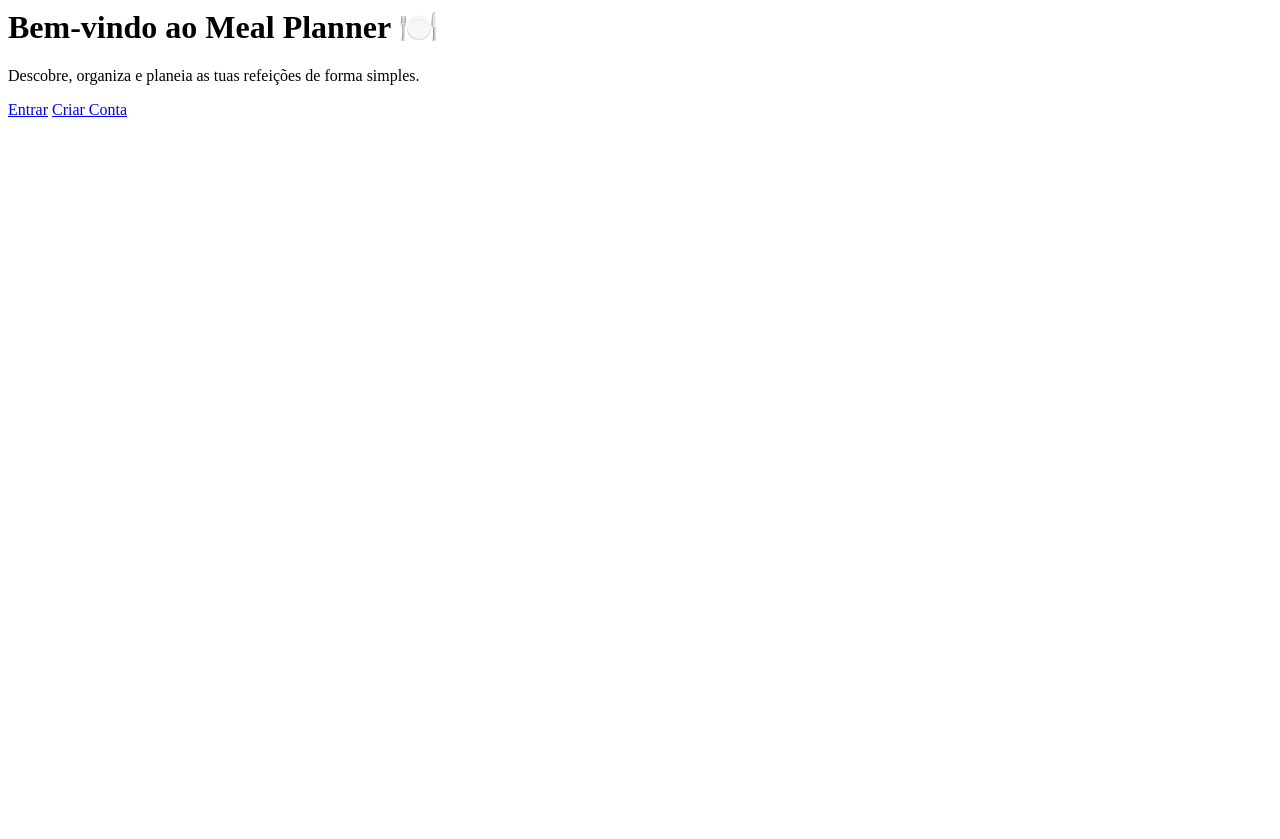
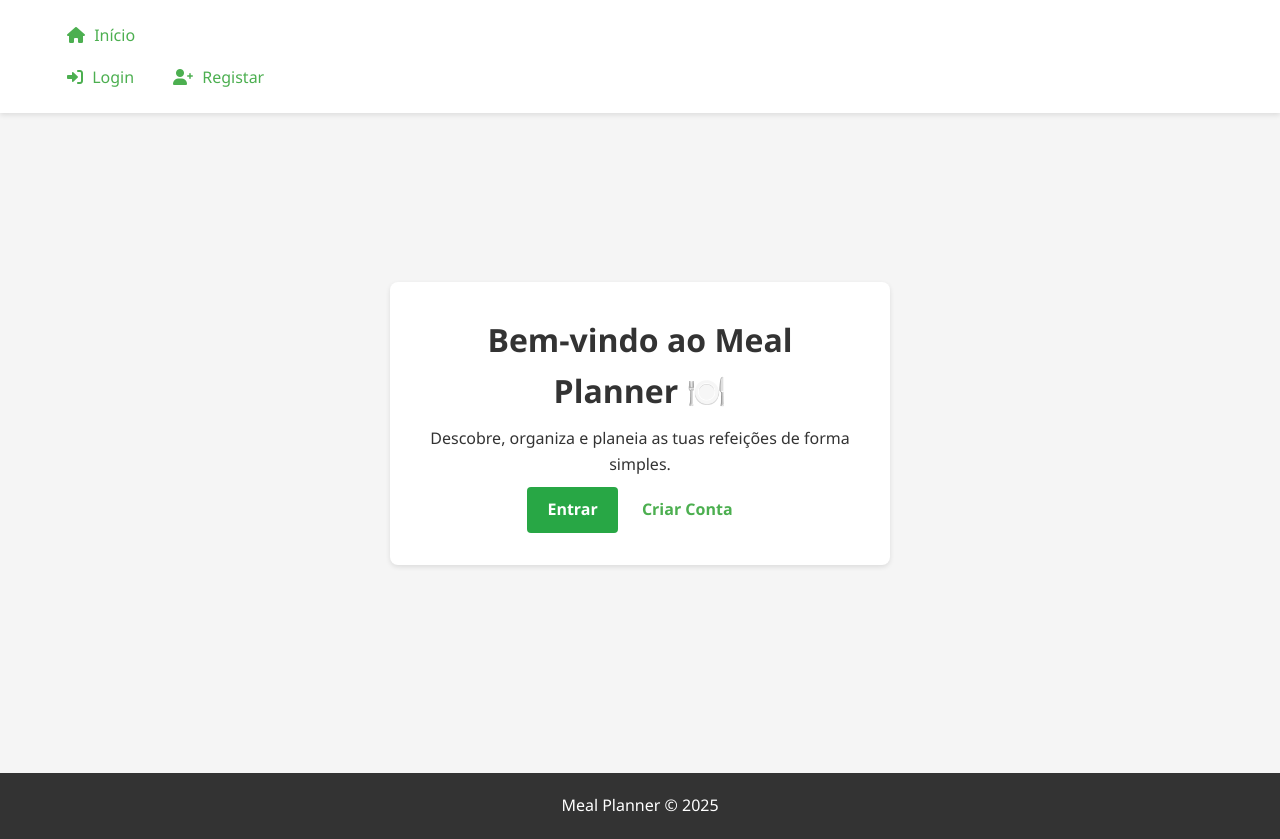
Before and after one commit to luniballony/Meal-Planner, a Flask app: page / in a window 1280 px wide. Before the commit the page ends 117 px from the top, so only its background shows below. Run offline with Flask 3, Linux system fonts and the light colour scheme.

Commit message:
Update start.html

```diff
--- a/app/templates/main/start.html
+++ b/app/templates/main/start.html
@@ -1,9 +1,16 @@
-<div class="start-page">
-  <h1>Bem-vindo ao Meal Planner 🍽️</h1>
-  <p>Descobre, organiza e planeia as tuas refeições de forma simples.</p>
+{% extends "base.html" %}
+{% block title %}Meal Planner - Início{% endblock %}
 
-  <div class="landing-buttons">
-    <a href="{{ url_for('auth.login') }}" class="btn btn-primary">Entrar</a>
-    <a href="{{ url_for('auth.register') }}" class="btn btn-outline">Criar Conta</a>
+{% block content %}
+<div class="container" style="display: flex; justify-content: center; align-items: center; height: 70vh;">
+  <div class="card" style="padding: 2rem; text-align: center; max-width: 500px; width: 100%;">
+    <h1>Bem-vindo ao Meal Planner 🍽️</h1>
+    <p class="lead">Descobre, organiza e planeia as tuas refeições de forma simples.</p>
+
+    <div class="mt-4">
+      <a href="{{ url_for('auth.login') }}" class="btn btn-success me-2">Entrar</a>
+      <a href="{{ url_for('auth.register') }}" class="btn btn-outline-success">Criar Conta</a>
+    </div>
   </div>
 </div>
+{% endblock %}
```
